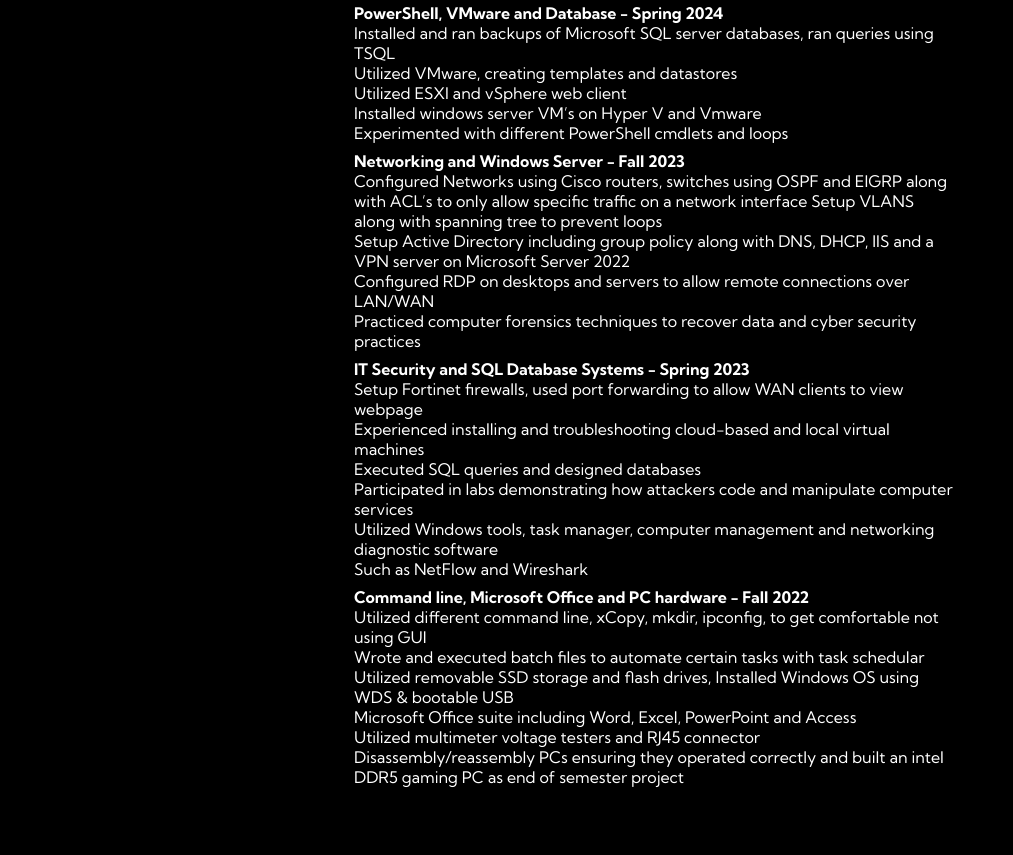
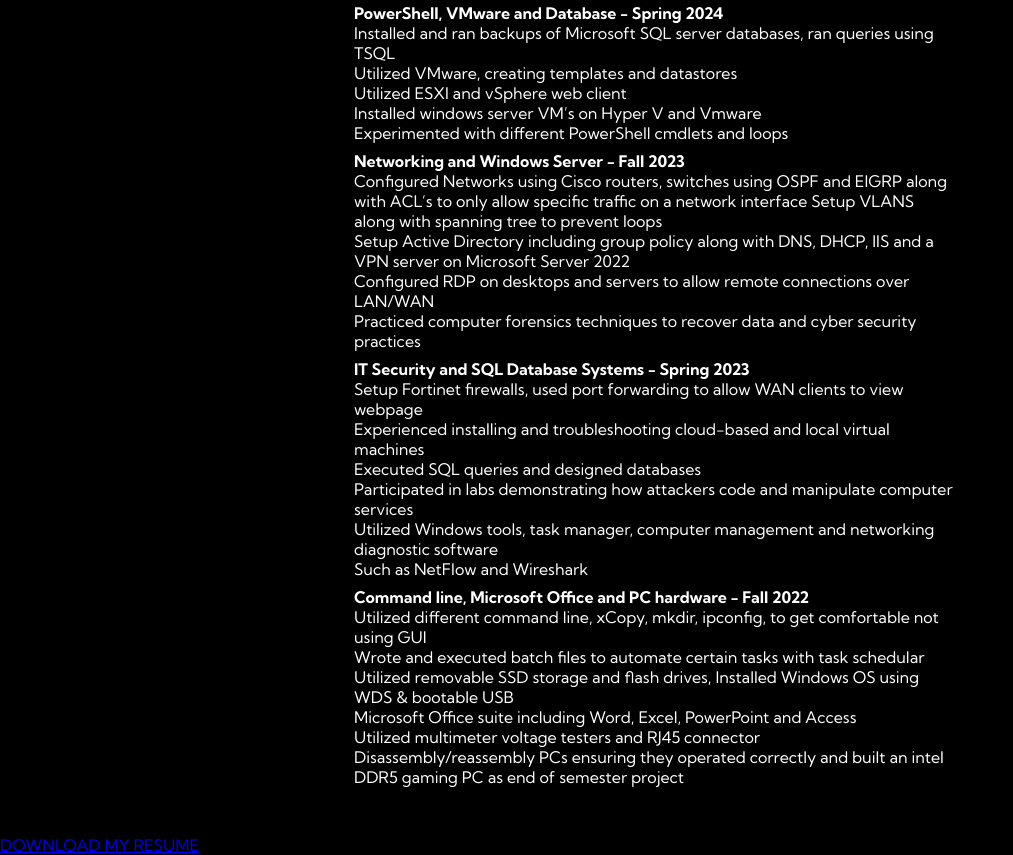
Before and after one commit to bradyrogers11/bradyrogers.me, a plain HTML site: page resume.html in a window 1280 px wide. Shown: the part 1507-2362 px from the top of the page, without its empty margins (0-1013 px from the left). Drawn offline with Linux system fonts and the light colour scheme.

Commit message:
BSCI Resume tweak

```diff
--- a/resume.html
+++ b/resume.html
@@ -110,6 +110,7 @@
   </ul>
 </div>
 
+<a href="images/BRADY.ROGERS" target="_blank">DOWNLOAD MY RESUME</a>
 <script src="app.js"></script>
 </body>
 </html>
```
Also changed, not shown: 1 other file.
